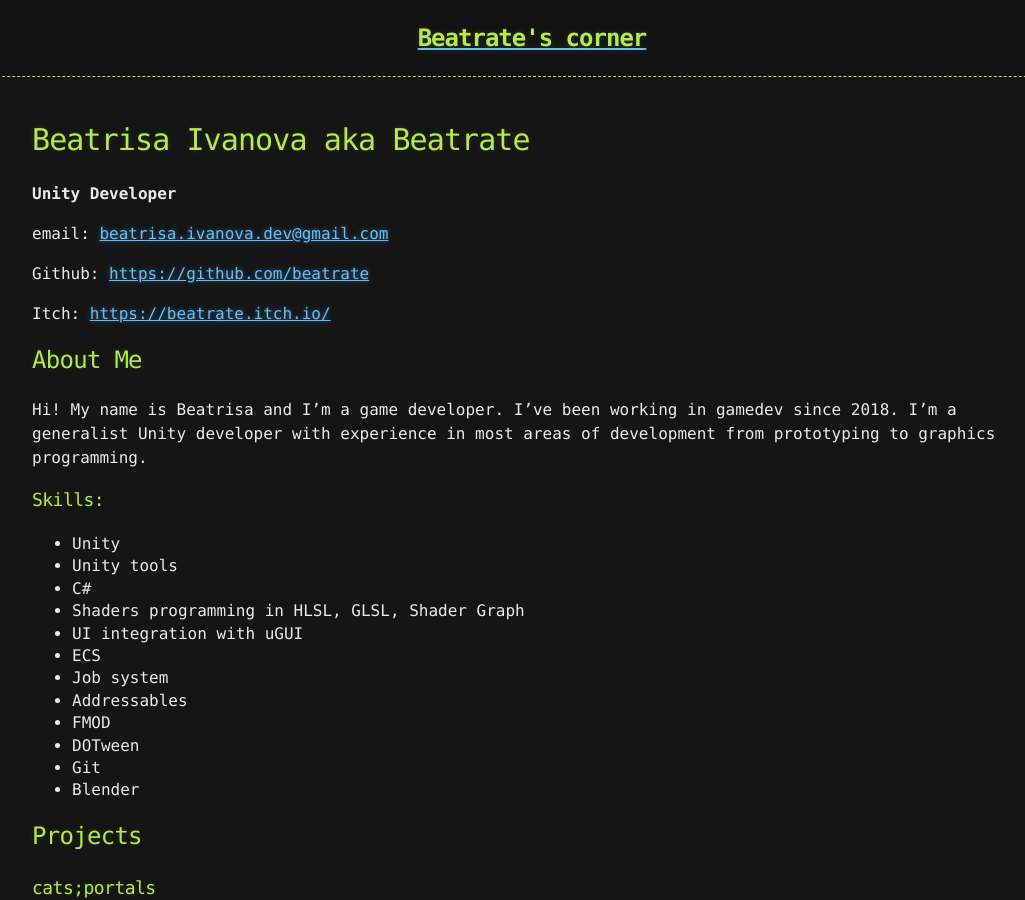
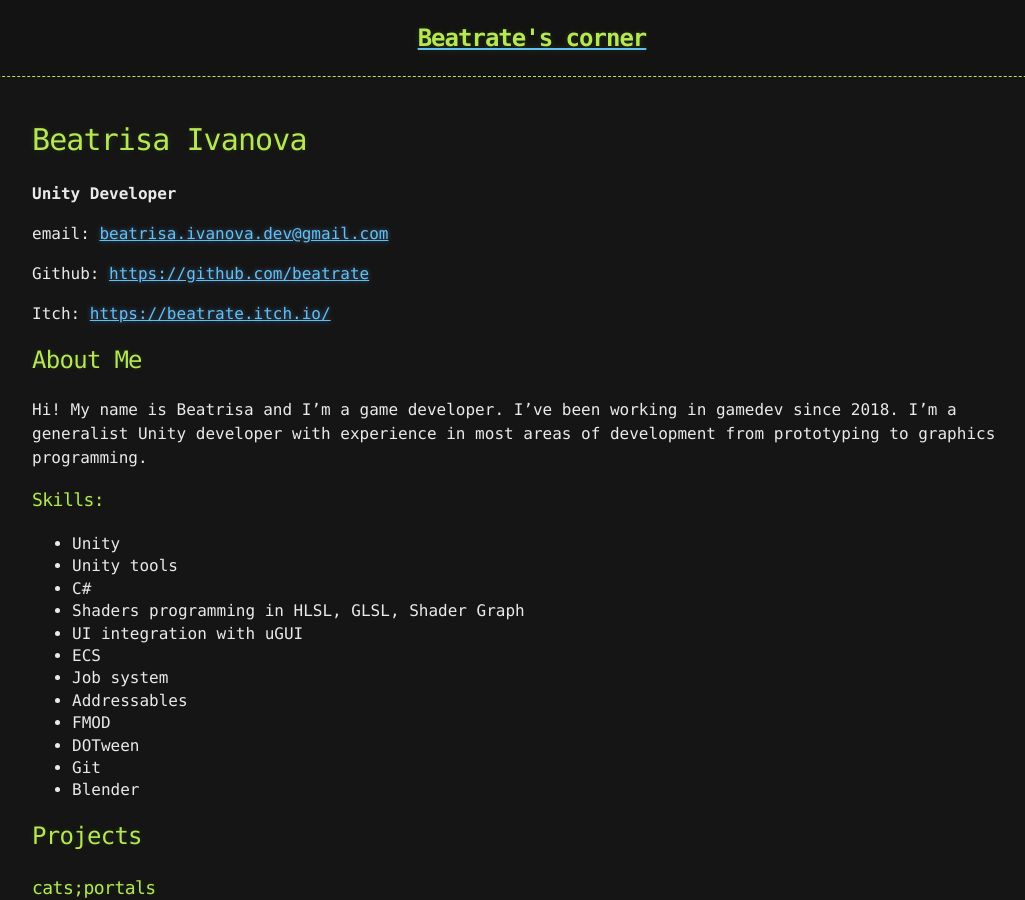
Before and after one commit to beatrate/beatrate.github.io, a Jekyll site: the page built from index.md, in a window 1280 px wide and 900 px high. Shown: the whole window, without its empty margins (108-1133 px from the left). Built offline with Jekyll 4.4.1, drawn with Linux system fonts in a browser that asks for light colours; our own code applies the rules of GitHub Pages for plain Markdown files.

Commit message:
Remove nickname

```diff
--- a/index.md
+++ b/index.md
@@ -9,7 +9,7 @@ catsPortalsScreenshots:
     - "/assets/img/cats-portals.png"
 ---
 
-# Beatrisa Ivanova aka Beatrate
+# Beatrisa Ivanova
 **Unity Developer**
 
 email: [beatrisa.ivanova.dev@gmail.com](mailto: beatrisa.ivanova.dev@gmail.com)
```
